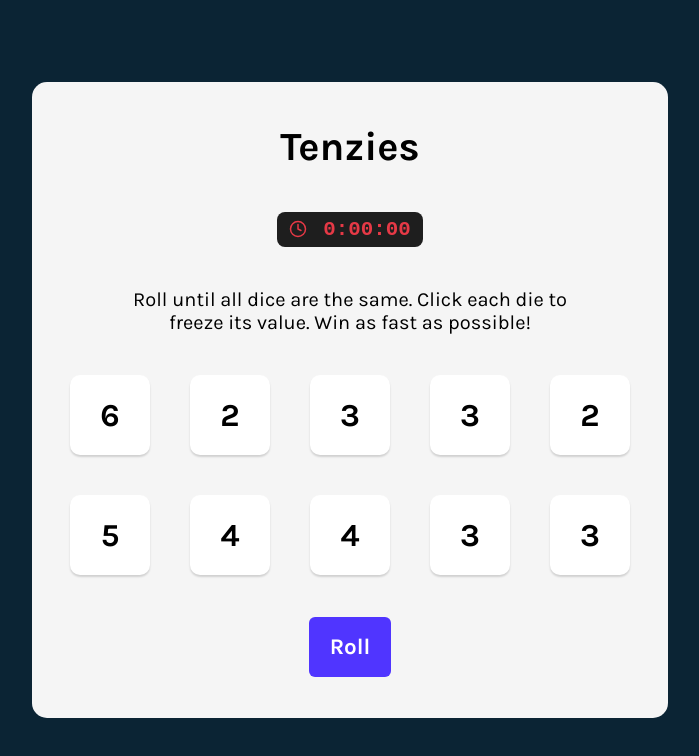
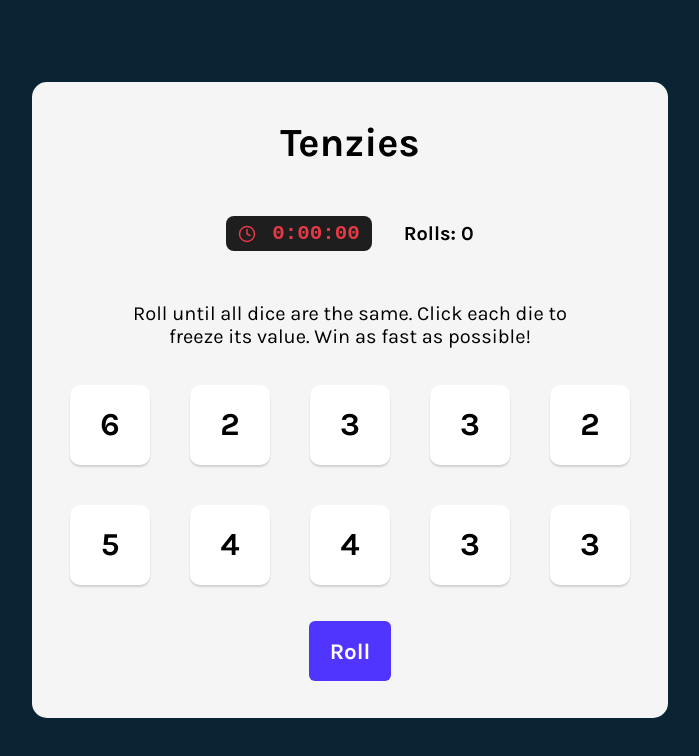
Before and after one commit to MannShah720/Tenzies, a React (Vite) app: page / in a window 1280 px wide. Shown: the top 756 px of the page, without its empty margins (290-989 px from the left). Built offline with nearby package versions, Linux system fonts and the light colour scheme.

Commit message:
added roll counter

```diff
--- a/src/App.jsx
+++ b/src/App.jsx
@@ -5,6 +5,8 @@ import { nanoid } from "nanoid"
 import Confetti from 'react-confetti'
 
 function App() {
+
+  const [rolls, setRolls] = useState(0)
 
   const [rolling, setRolling] = useState(false) // Rolling animation
 
@@ -53,9 +55,11 @@ function App() {
       setElapsedTime(0)
       setStartTime(null)
       setIsTimeActive(false)
+      setRolls(0)
     }
 
     else {
+      setRolls(prevRolls => prevRolls + 1)
       setRolling(true)
 
       setDice(oldDice => {
@@ -110,6 +114,7 @@ function App() {
       </div>
       <h1 className="title">Tenzies</h1>
 
+      <div className="time-count-container">
         <div className="timer">
           <svg
             xmlns="http://www.w3.org/2000/svg"
@@ -129,6 +134,9 @@ function App() {
           {formattedTime}
         </div>
 
+        <p className="roll-count">Rolls: {rolls}</p>
+      </div>
+
       <p className="instructions">Roll until all dice are the same. Click each die to freeze its value. Win as fast as possible!</p>
       <div className="dice-container">
         {diceElements}
--- a/src/index.css
+++ b/src/index.css
@@ -49,6 +49,17 @@ main {
   padding: 6px 12px;
   border-radius: 8px;
   width: fit-content;
+}
+
+.time-count-container {
+    display: flex;
+    align-items: center;
+    gap: 2rem;
+}
+
+.roll-count {
+    font-size: 20px;
+    font-weight: bold;
 }
 
 .instructions {
@@ -111,6 +122,10 @@ button.roll-btn {
         font-size: 1rem;
     }
 
+    .roll-count {
+        font-size: 15px;
+    }
+
     .instructions {
         font-size: 15px;
         margin: 0px 30px;
```
Lines whose indentation alone changed are shown as unchanged.
